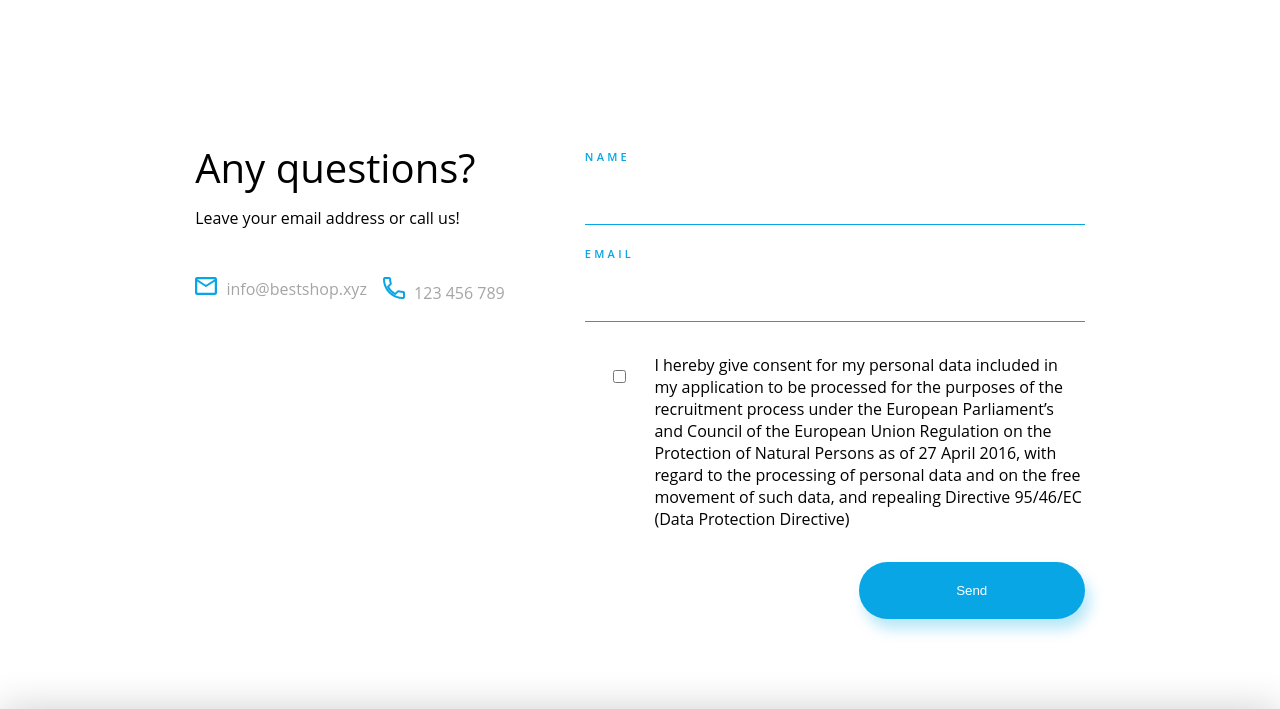
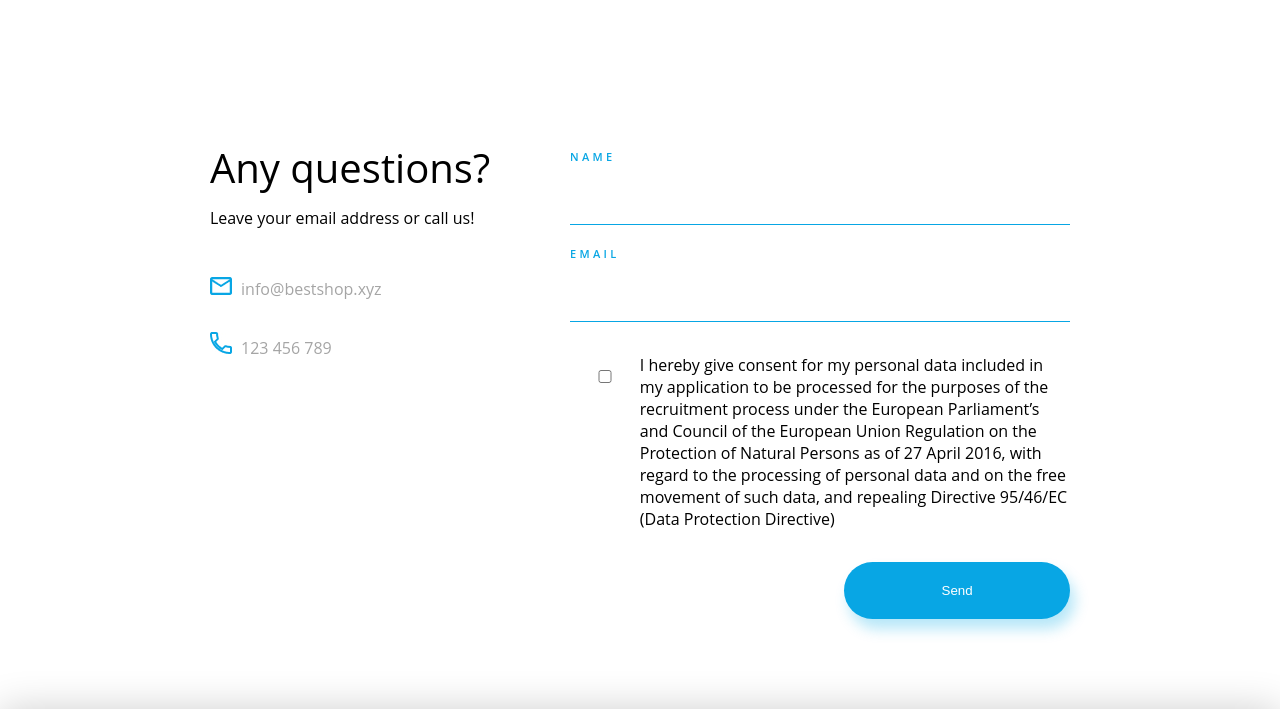
Before and after one commit to francofelicioni/oxygen-training, a website: page index.html in a window 1280 px wide. Shown: the part 3210-3919 px from the top of the page. Drawn offline with Linux system fonts and the light colour scheme.

Commit message:
fix: modified line 804 to display column

```diff
--- a/styles/styles.css
+++ b/styles/styles.css
@@ -801,8 +801,9 @@ body {
       margin-bottom: 1rem; }
     #contact .contact-info {
       display: flex;
-      flex-direction: row;
-      gap: 1rem; }
+      flex-direction: column;
+      /* gap: 1rem;  */
+    }
     #contact .contact-form {
       max-width: 500px; }
   .footer {
```
